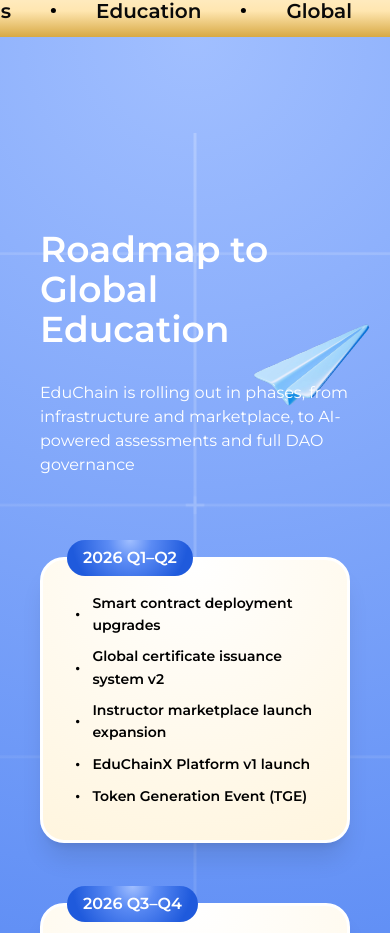
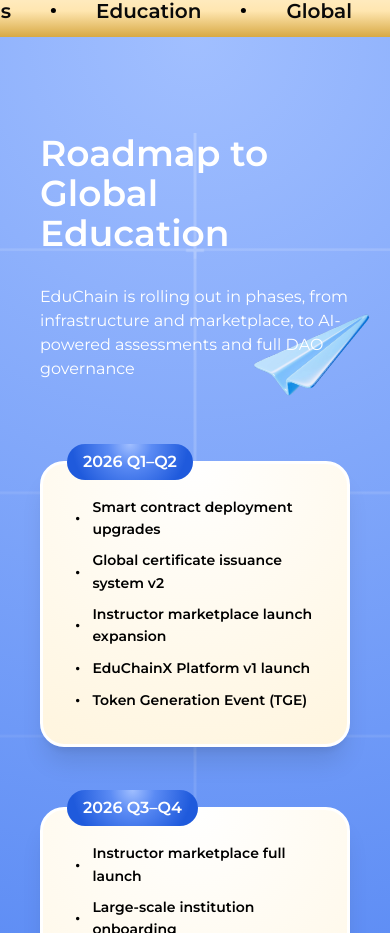
Before and after one commit to tokenmindstech/educhain-client, a Next.js app: page / in a window 390 px wide. Shown: the part 7258-8191 px from the top of the page. Built offline with nearby package versions, Linux system fonts and the light colour scheme; no server answers.

Commit message:
feat: adjust roadmap on mobile view

```diff
--- a/components/views/roadmap/index.tsx
+++ b/components/views/roadmap/index.tsx
@@ -34,7 +34,7 @@
       <div className="relative container mx-auto font-montserrat px-10 sm:px-5 3xl:px-0 z-10">
         {/* Title & Roadmap */}
         <div className="grid grid-cols-1 lg:grid-cols-2 gap-20 pb-[300px] sm:pb-[400px] md:pb-[450px] lg:pb-[600px] xl:pb-[700px]">
-          <div className="text-white space-y-8 pt-24">
+          <div className="text-white space-y-8 lg:pt-24">
             <h1
               data-aos="fade-down"
               className="text-4xl sm:text-5xl font-semibold"
```
